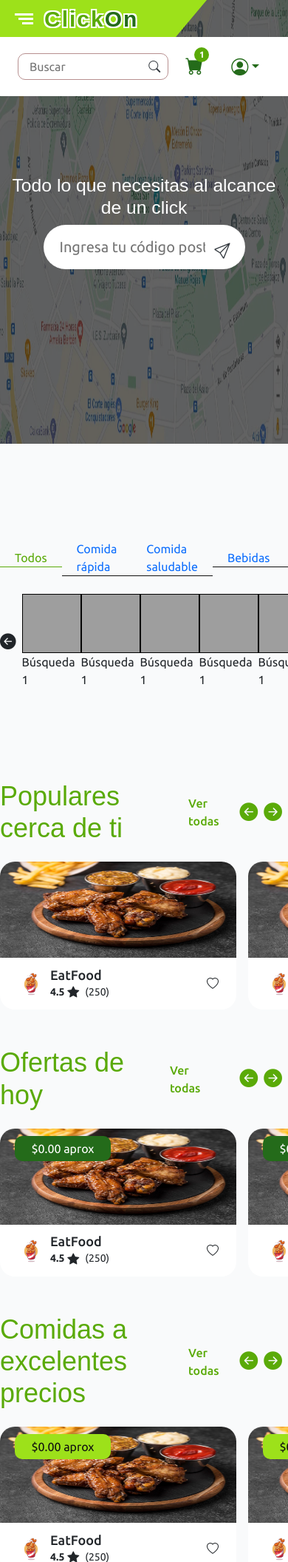
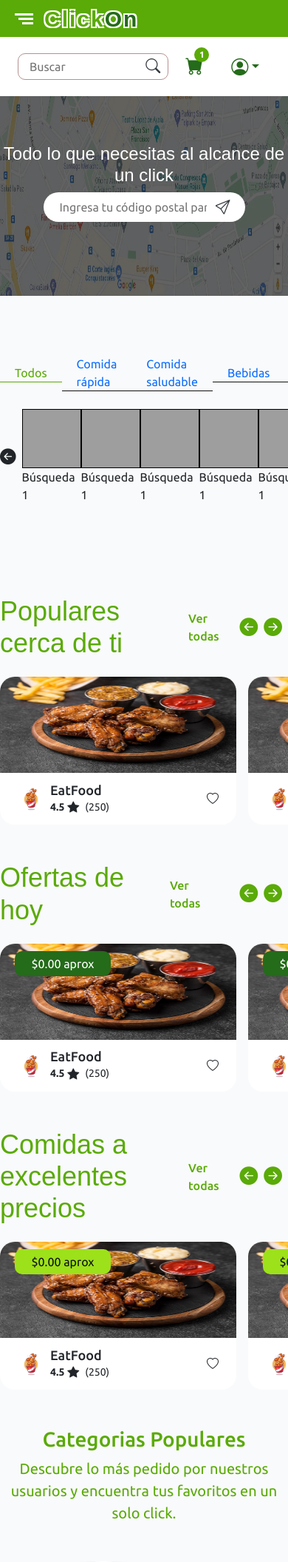
Before and after one commit to JorgeGlzLlamas/ClickOn, a Django app: page / in a window 390 px wide. Shown: the top 2112 px of the page at 74% size. Run offline with Django 5.2, Linux system fonts and the light colour scheme; some web fonts are replaced; grey boxes are pictures that could not be loaded.

Commit message:
map-container complete

```diff
--- a/clickon/static/css/base.css
+++ b/clickon/static/css/base.css
@@ -111,21 +111,17 @@ body {
 
 .header-container{
   width: 100%;
+  height: 600px;
 }
 
 .header-container .background-image{
   height: 600px;
 }
 
-@media (max-width: 991){
-  .header-container .background-image{
-    height: 400px;
-  }
-}
-
 .header-container .info-header-container{
   display: flex;
   justify-content: center;
+  height: 600px;
 }
 
 .header-container .info-header-container form{
@@ -141,6 +137,71 @@ body {
 .info-header-container form h2{
   text-align: center;
 }
+
+@media (max-width: 1191px) {
+  .header-container,
+  .header-container .background-image,
+  .header-container .dark-shadow {
+    height: 500px !important;
+  }
+
+  .info-header-container{
+    height: 500px !important;
+  }
+
+  .info-header-container form{
+    margin-bottom: 150px !important;
+  }
+
+  .categorias-busquedas-filtros{
+    margin-top: 450px !important;
+  }
+
+
+}
+
+@media (max-width: 991px) {
+  .header-container,
+  .header-container .background-image,
+  .header-container .dark-shadow {
+    height: 400px !important;
+  }
+
+  .info-header-container{
+    height: 400px !important;
+  }
+
+  .info-header-container form{
+      margin-bottom: 100px !important;
+  }
+
+  .categorias-busquedas-filtros{
+    margin-top: 350px !important;
+  }
+
+.info-header-container form h2{
+    font-size: 24px !important;
+}
+
+.info-header-container form button i{
+    height: 15px !important;
+    width: 15px !important;
+}
+
+  .cp-form{
+      height: 40px !important;
+  }
+
+  .search-cp-control{
+    font-size: 16px !important;
+    height: 20px;
+  }
+
+  .search-btn i{
+    font-size: 20px !important;
+  }
+}
+
 
 .info-header-container form .cp-form{
     background-color: var(--white);
@@ -171,15 +232,13 @@ body {
   outline: none;
 }
 
-
-
-
 .dark-shadow{
   background-color: var(--text);
   height: 600px;
   z-index: 50;
   opacity: 65%;
 }
+
 
   .main-header {
     background-color: var(--white);
@@ -195,7 +254,7 @@ body {
     display: flex;
     align-items: center;
     justify-content: center;
-    width: 100%;
+    width: 350px;
     height: 130px;
 }
 
@@ -351,6 +410,12 @@ body {
     background: transparent;
     border: transparent;
     color: var(--gray-800);
+    width: auto;
+    height: auto;
+  }
+
+  .search-btn i{
+    font-size: 30px;
   }
 
   /* Cart */
@@ -763,7 +828,7 @@ body {
   min-width: 280px;
 }
 
-.logo-container {
+.logo-containerr {
   background-color: var(--light-green);
   clip-path: polygon(0 0, 100% 0, 85% 100%, 0% 100%);
   padding: 20px;
@@ -831,27 +896,21 @@ body {
 }
 
 .container-cards{
-  display: grid;
-  grid-template-columns: repeat(4, 1fr);
-  gap: 20px;
-  width: 100%;
+  display: flex;
+  max-width: 1440px;
+  justify-content: space-between;
+  padding-top: 60px;
+  margin: auto;
+  margin-bottom: 100px;
   overflow-x: auto;
-  padding: 10rem 0;
 }
 
-@media (max-width: 768px) {
+@media (max-width: 1439px) {
   .responsive-cards{
-      grid-template-columns: repeat(2, 2fr);
-      gap: 50px;
+      gap: 25px;
   }
 }
 
-@media (max-width: 480px) {
-  .container-cards {
-    grid-template-columns: 1fr;
-    gap: 3rem;
-  }
-}
 
 .footer-bottom {
   background-color: var(--light-green);
@@ -911,24 +970,19 @@ body {
 
 /* Categorías Populares */
 .texto-cards {
-	position: absolute;
 	font-size: 20px;
-	position: absolute;
 	text-align: center;
 	color: var(--primary-green);
-	width: 100%;
-	height: 100%;
+  margin: 50px auto;
 }
 
 .category-card {
-  width: 280px;
+  flex: 0 0 280px;
   height: 320px;
   border-radius: 25px;
   position: relative;
   background: linear-gradient(176.02deg, #FFFFFF 3.38%, #9DE11A 43.46%, #5AAA08 83.19%);
-  padding: 20px;
   text-align: center;
-  margin: 20px auto;
   box-shadow: 0 4px 8px rgba(0,0,0,0.1);
 }
 
--- a/clickon/templates/base/base.html
+++ b/clickon/templates/base/base.html
@@ -23,16 +23,17 @@
         <link rel="stylesheet" href="{% static 'css/base.css' %}">
     </head>
     <body>
-        <div class="position-absolute top-0 header-container w-100"  style="height: 600px;">
+
+        <div class="position-absolute top-0 header-container w-100">
             <div class="position-relative">
-                <div class="postion-absolute top-0 info-header-container" style="height: 600px;">
+                <div class="postion-absolute top-0 info-header-container">
                     <form>
                         <h2>Todo lo que necesitas al alcance de un click</h2>
                         <div class="d-flex align-items-center justify-content-between cp-form">
                             <input class="search-cp-control"
                                 placeholder="Ingresa tu código postal para mejorar tu experiencia" />
                             <button class="search-btn p-0 search-cp-control" type="submit">
-                                <i class="bi bi-send fs-4"></i>
+                                <i class="bi bi-send"></i>
                             </button>
                         </div>
                     </form>
@@ -43,6 +44,7 @@
                 </div>
             </div>
         </div>
+
         <header class="container-navbar sticky-top px-0">
             {% include "base/includes/navbar.html" %}
         </header>
@@ -89,10 +91,10 @@
         </div>
 
         {% include "base/includes/cards.html" %}
-
         {% include "base/includes/cards_seccion.html" %}
 
         {% include "base/includes/footer.html" %}
+
 
 
         <script src="https://cdn.jsdelivr.net/npm/@popperjs/core@2.9.2/dist/umd/popper.min.js"
--- a/clickon/templates/base/includes/footer.html
+++ b/clickon/templates/base/includes/footer.html
@@ -2,14 +2,10 @@
     <div class="footer-content">
       <div class="logo-section">
         <div class="logo-containerr">
-          <div class="logo-section">
-            <div class="logo-container">
               <div class="logo d-flex align-items-center">
                 <p class="click">Click</p>
                 <p class="on">On</p>
               </div>
-            </div>
-          </div>
         </div>
       </div>
 
```
Also changed, not shown: clickon/templates/base/includes/cards_seccion.html (+30 -30 lines). Lines whose indentation alone changed are shown as unchanged.
